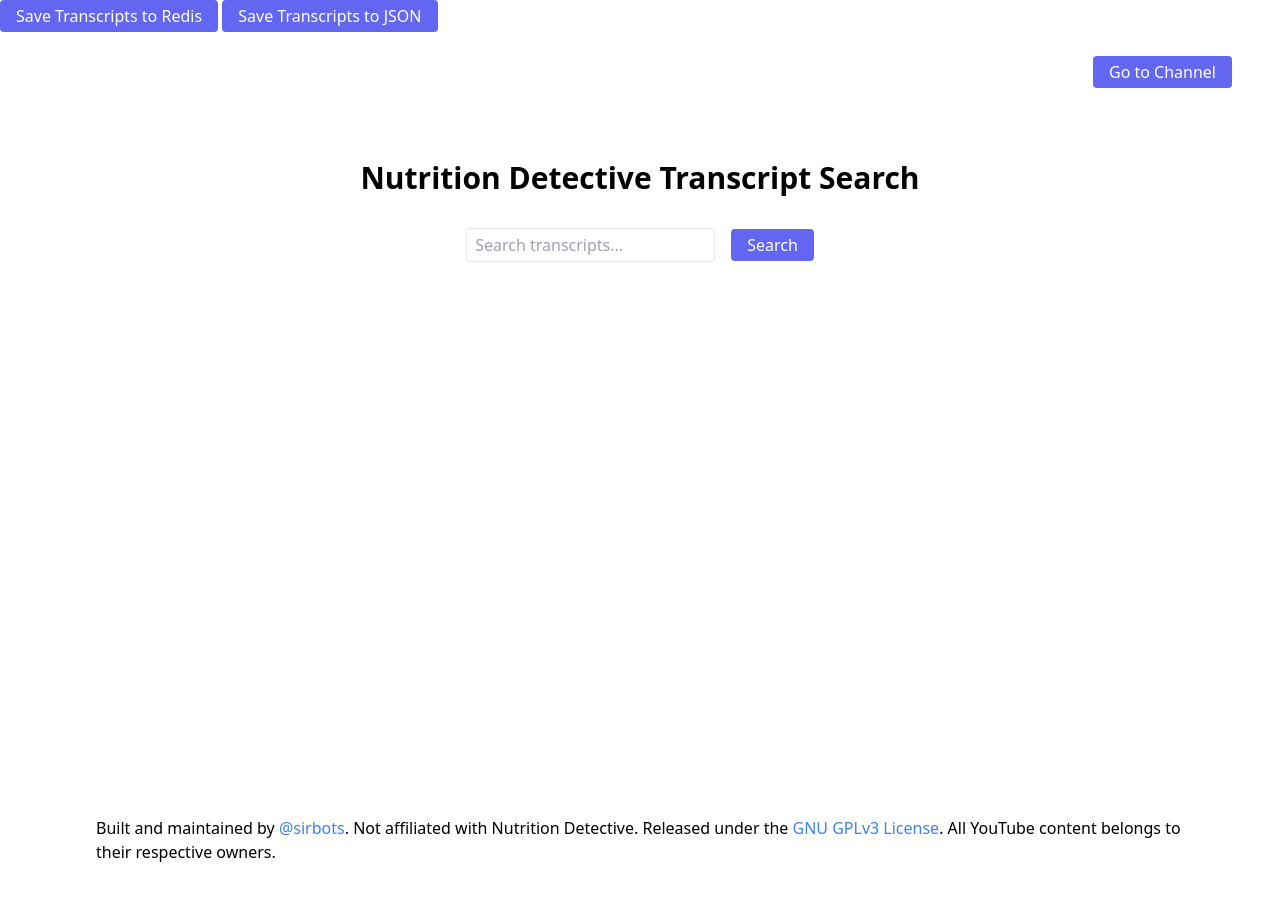
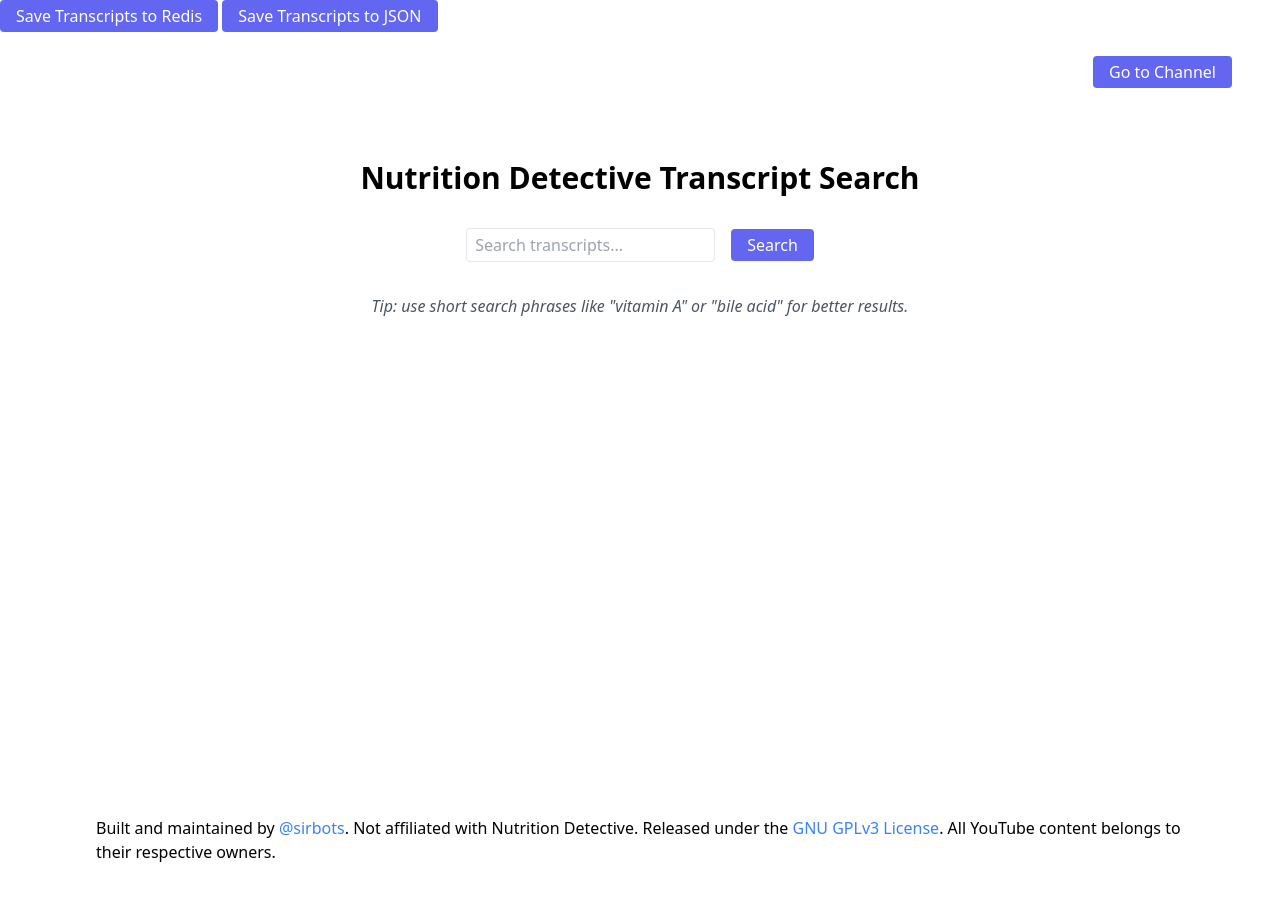
Before and after one commit to sirbots/nd-youtube-search, a SvelteKit app: page / in a window 1280 px wide. Shown: the top 900 px of the page. Built offline with nearby package versions, Linux system fonts and the light colour scheme.

Commit message:
Add tip.

```diff
--- a/src/routes/+page.svelte
+++ b/src/routes/+page.svelte
@@ -124,6 +124,9 @@
 			{#if isSearching}
 				<p class="text-gray-600 animate-pulse italic">Searching transcripts...</p>
 			{/if}
+			<p class="text-gray-600 italic">
+				Tip: use short search phrases like "vitamin A" or "bile acid" for better results.
+			</p>
 		</div>
 
 		<div
```
